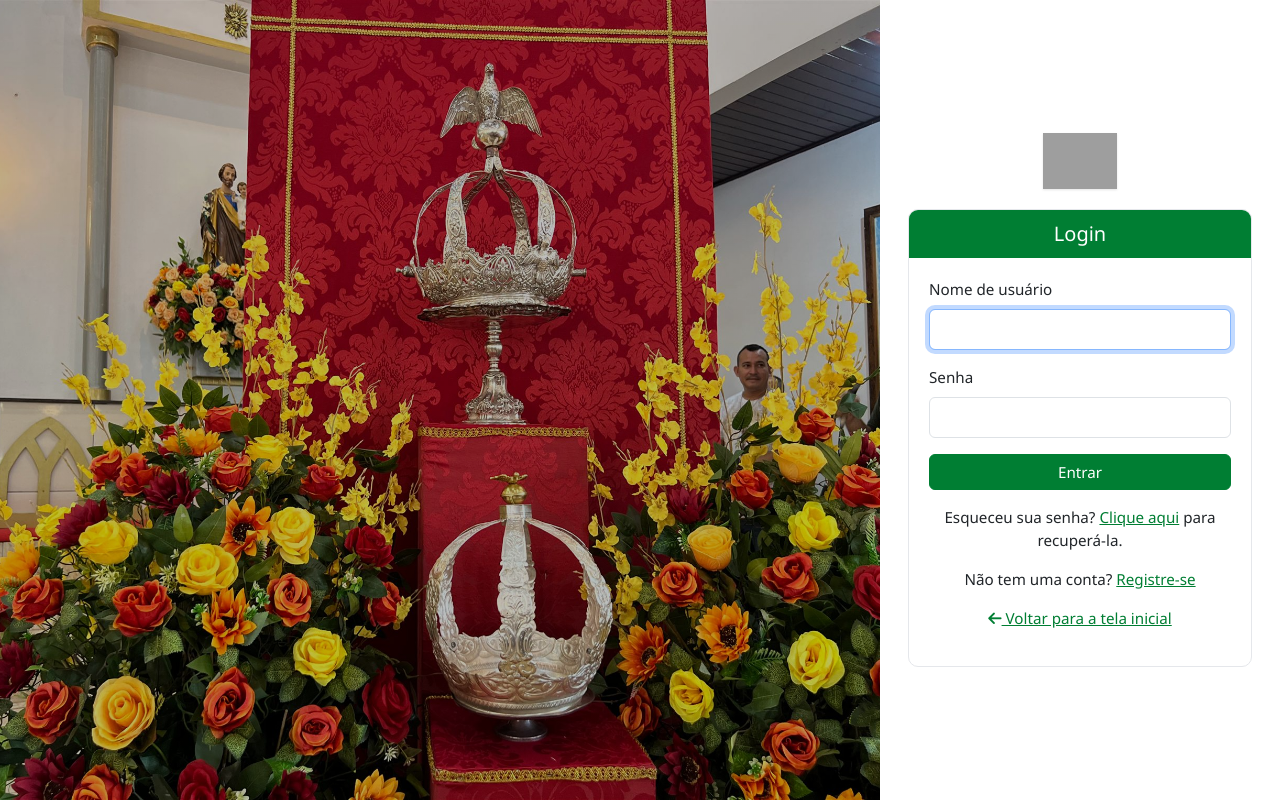
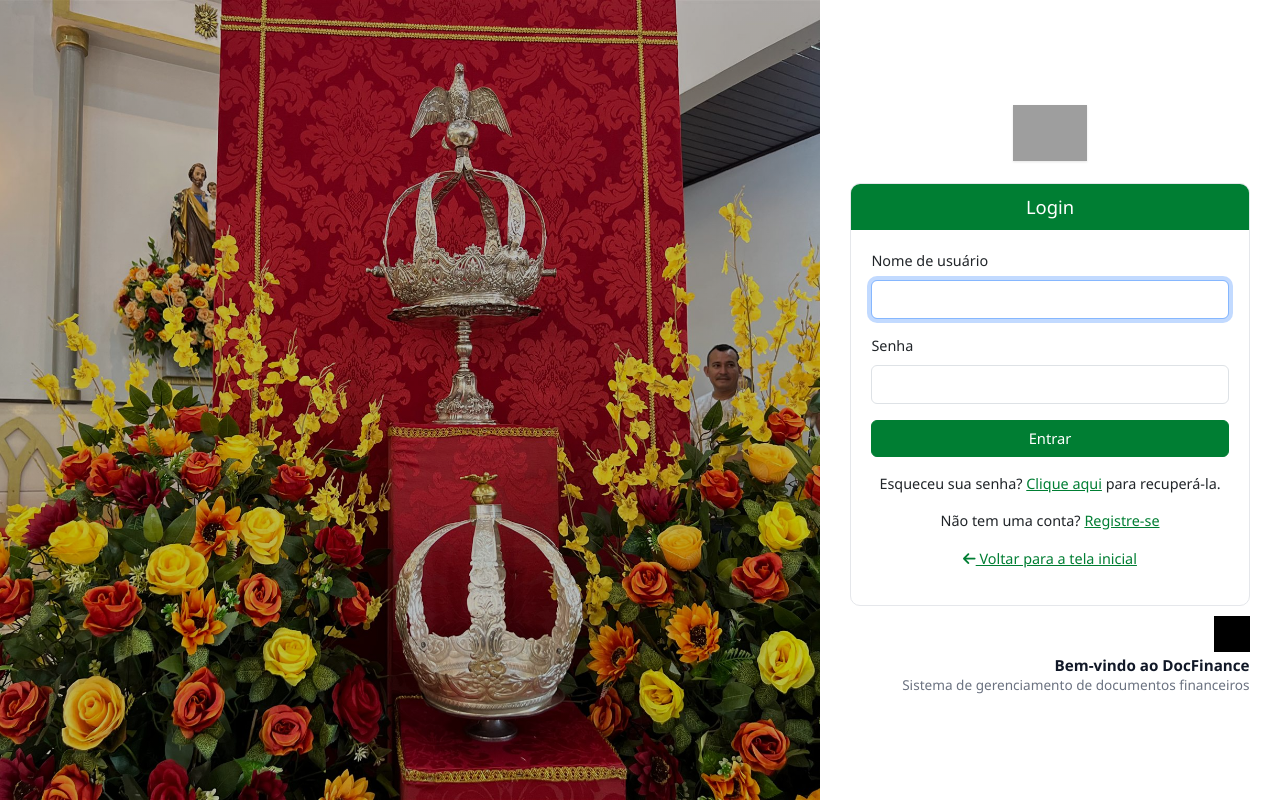
Before and after one commit to vpsmoju/docfinance, a Django app: page /login/ in a window 1280 px wide. Run offline with Django 5.2, Linux system fonts and the light colour scheme; parts of the project's set-up code (start-up, migrations or seed data) failed here and were passed over; some libraries are stand-ins or nearby versions; grey boxes are pictures that could not be loaded.

Commit message:
ui(login): alargar painel, reduzir fontes e adicionar rodapé com logo e boas-vindas à direita

```diff
--- a/usuarios/templates/usuarios/login.html
+++ b/usuarios/templates/usuarios/login.html
@@ -21,7 +21,7 @@
             padding: 0;
             min-height: 100vh;
             display: flex;
-            font-size: 0.95rem;
+            font-size: 0.90rem;
         }
 
         /* Layout dividido: imagem à esquerda, login à direita */
@@ -35,16 +35,23 @@
         }
         .image-overlay { position: absolute; inset: 0; background: linear-gradient(0deg, rgba(0,0,0,0.25), rgba(0,0,0,0.25)); }
 
-        .login-panel { flex: 0 0 400px; display: flex; flex-direction: column; align-items: center; justify-content: center; gap: 8px; padding: 1.75rem; background: #fff; box-shadow: -4px 0 24px rgba(0,0,0,.05); }
-        .login-card { width: 100%; max-width: 400px; border-radius: 10px; overflow: hidden; border: 1px solid #e5e7eb; }
+        .login-panel { flex: 0 0 460px; display: flex; flex-direction: column; align-items: center; justify-content: center; gap: 10px; padding: 1.9rem; background: #fff; box-shadow: -4px 0 24px rgba(0,0,0,.05); }
+        .login-card { width: 100%; max-width: 440px; border-radius: 10px; overflow: hidden; border: 1px solid #e5e7eb; }
         .card-header { background-color: var(--brand); color: white; padding: 12px; text-align: center; }
         .card-body { padding: 20px; }
         .logo-prefeitura { height: 56px; object-fit: contain; filter: drop-shadow(0 1px 1px rgba(0,0,0,0.1)); }
         .logo-top { display: flex; align-items: center; justify-content: center; margin-bottom: 12px; }
-        .card-header h2 { font-size: 1.25rem; margin: 0; }
-        .form-label { font-size: 0.95rem; }
-        .form-control { font-size: 0.95rem; padding: 0.5rem 0.75rem; }
-        .btn { font-size: 0.95rem; }
+        .card-header h2 { font-size: 1.15rem; margin: 0; }
+        .form-label { font-size: 0.90rem; }
+        .form-control { font-size: 0.90rem; padding: 0.5rem 0.75rem; }
+        .btn { font-size: 0.92rem; }
+
+        /* Rodapé com logo e texto de boas-vindas (lado de fora do card) */
+        .login-footer { width: 100%; display: flex; justify-content: flex-end; }
+        .login-footer .footer-content { text-align: right; color: #374151; }
+        .login-footer .brand-logo { height: 36px; object-fit: contain; display: inline-block; margin-bottom: 4px; }
+        .login-footer .brand-title { font-size: 0.95rem; font-weight: 600; color: #111827; line-height: 1.2; }
+        .login-footer .brand-sub { font-size: 0.85rem; color: #6b7280; }
         .btn-primary { background-color: var(--brand); border-color: var(--brand); }
         .btn-primary:hover { background-color: var(--brand-dark); border-color: var(--brand-dark); }
         a { color: var(--brand); }
@@ -119,6 +126,13 @@
                             <a href="{% url 'home' %}"><i class="fas fa-arrow-left"></i> Voltar para a tela inicial</a>
                         </p>
                     </div>
+                </div>
+            </div>
+            <div class="login-footer">
+                <div class="footer-content">
+                    <img class="brand-logo" src="{% static 'img/DocFinance_transp.svg' %}" alt="DocFinance">
+                    <div class="brand-title">Bem-vindo ao DocFinance</div>
+                    <div class="brand-sub">Sistema de gerenciamento de documentos financeiros</div>
                 </div>
             </div>
         </div>
```
